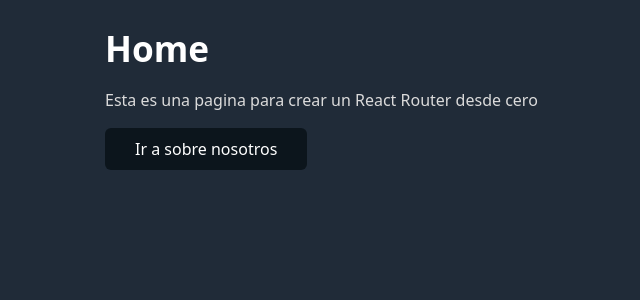
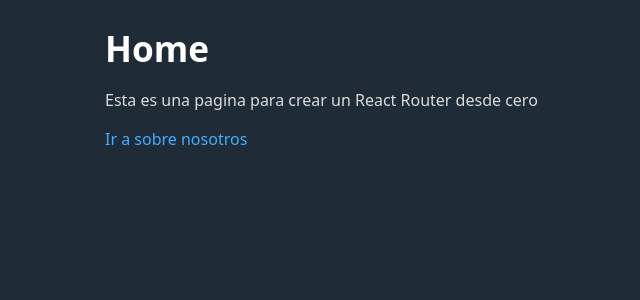
Before and after one commit to juabiDev/fabi-router, a React (Vite) app: page / in a window 1280 px wide. Shown: the top 300 px of the page, without its empty margins (135-775 px from the left). Built offline with nearby package versions, Linux system fonts and the light colour scheme.

Commit message:
Crear componente Link para hacerlo declarativo

```diff
--- a/src/App.jsx
+++ b/src/App.jsx
@@ -1,36 +1,8 @@
 import { useEffect, useState } from 'react'
 import { EVENTS } from './consts'
 import './App.css'
-
-function navigate (href) {
-  window.history.pushState({}, "", href)
-  // crear un evento personalizado
-  const navigationEvent = new Event(EVENTS.PUSHSTATE)
-  window.dispatchEvent(navigationEvent)
-}
-
-function HomePage() {
-  return (
-    <>
-      <h1>Home</h1>
-      <p>Esta es una pagina para crear un React Router desde cero</p>
-      <button onClick={() => navigate("/about")}>Ir a sobre nosotros</button>
-    </>
-  )
-}
-
-function AboutPage() {
-  return (
-    <>
-      <h1>About</h1>
-      <div>
-        <img src="https://img.freepik.com/foto-gratis/lindo-gato-relajante-estudio_23-2150692717.jpg?size=626&ext=jpg&ga=GA1.1.1687694167.1703116800&semt=sph" alt="Foto de Fabián Mederos" />
-        <p>¡Hola! Me llamo Fabián Mederos y estoy creando un clon de React Router.</p>
-      </div>
-        <button onClick={() => navigate("/")}>Ir a la Home</button>
-    </>
-  )
-}
+import HomePage from './pages/Home'
+import AboutPage from './pages/About'
 
 function App() {
   const [currentPath, setCurrentPath] = useState(window.location.pathname)
--- /dev/null
+++ b/src/Link.jsx
@@ -0,0 +1,26 @@
+import { EVENTS } from './consts'
+
+export function navigate (href) {
+    window.history.pushState({}, "", href)
+    // crear un evento personalizado
+    const navigationEvent = new Event(EVENTS.PUSHSTATE)
+    window.dispatchEvent(navigationEvent)
+}
+
+export function Link ({ target, to, ...props}) {
+    const handleClick = (event) => {
+
+        const isMainEvent = event.button === 0 // primary click
+        const isModifiedEvent = event.metaKey || event.altKey || event.ctrlKey || event.shiftKey
+        const isManageableEvent = target === undefined || target === "_self"
+
+        if(isMainEvent && isManageableEvent && !isModifiedEvent) {
+            event.preventDefault();
+            navigate(to)
+        }
+
+    }
+
+    return <a onClick={handleClick} href={to} target={target} {...props} />
+
+}
--- /dev/null
+++ b/src/pages/About.jsx
@@ -0,0 +1,15 @@
+import { Link } from "../Link";
+
+export default function AboutPage() {
+    return (
+      <>
+        <h1>About</h1>
+        <div>
+          <img src="https://img.freepik.com/foto-gratis/lindo-gato-relajante-estudio_23-2150692717.jpg?size=626&ext=jpg&ga=GA1.1.1687694167.1703116800&semt=sph" alt="Foto de Fabián Mederos" />
+          <p>¡Hola! Me llamo Fabián Mederos y estoy creando un clon de React Router.</p>
+        </div>
+        <Link to={"/"}>Ir a la Home</Link>
+
+      </>
+    )
+  }
--- /dev/null
+++ b/src/pages/Home.jsx
@@ -0,0 +1,11 @@
+import { Link } from "../Link";
+
+export default function HomePage() {
+    return (
+      <>
+        <h1>Home</h1>
+        <p>Esta es una pagina para crear un React Router desde cero</p>
+        <Link to={"/about"}>Ir a sobre nosotros</Link>
+      </>
+    )
+  }
```
Also changed, not shown: 1 other file (tests, documents, lock files or other folders).
